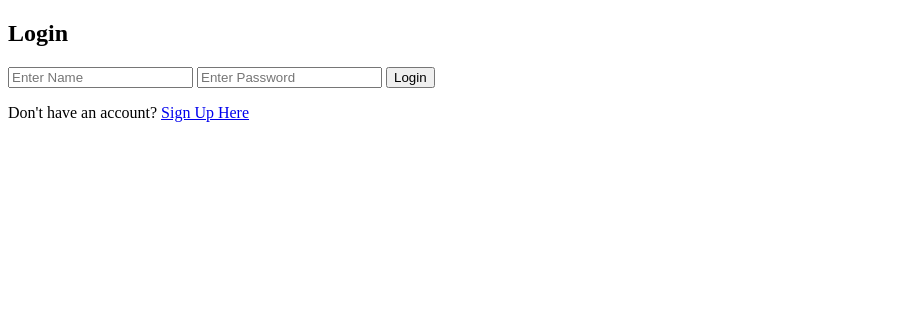
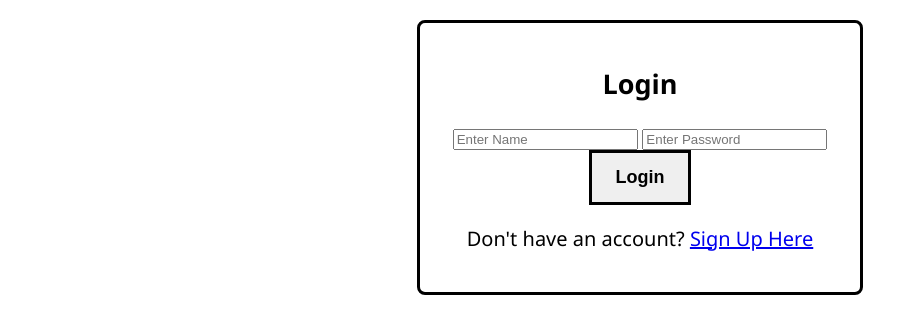
Before and after one commit to KhmaniWhite1/AdminPortal, a plain HTML site: page login.html in a window 1280 px wide. Shown: the whole page, without its empty margins (0-918 px from the left). Drawn offline with Linux system fonts and the light colour scheme.

Commit message:
login.html

```diff
--- a/login.html
+++ b/login.html
@@ -1,18 +1,21 @@
 <!DOCTYPE html>
 <html lang="en">
 <head>
+    <meta charset="UTF-8">
     <title>Login</title>
+    <link rel="stylesheet" href="style.css"> <!-- ✅ Added CSS -->
     <script src="https://cdnjs.cloudflare.com/ajax/libs/xlsx/0.17.0/xlsx.full.min.js"></script>
     <script defer src="login.js"></script>
 </head>
 <body>
-    <h2>Login</h2>
-    <form id="loginForm">
-        <input type="text" id="loginName" placeholder="Enter Name" required>
-        <input type="password" id="loginPassword" placeholder="Enter Password" required>
-        <button type="submit">Login</button>
-    </form>
-
-    <p>Don't have an account? <a href="signup.html">Sign Up Here</a></p> <!-- 🔗 Sign-Up Link -->
+    <div class="container"> <!-- ✅ Styled container -->
+        <h2>Login</h2>
+        <form id="loginForm">
+            <input type="text" id="loginName" placeholder="Enter Name" required>
+            <input type="password" id="loginPassword" placeholder="Enter Password" required>
+            <button type="submit" class="btn">Login</button> <!-- ✅ Styled button -->
+        </form>
+        <p class="subtext">Don't have an account? <a href="signup.html" class="link">Sign Up Here</a></p> <!-- ✅ Styled link -->
+    </div>
 </body>
 </html>
```
